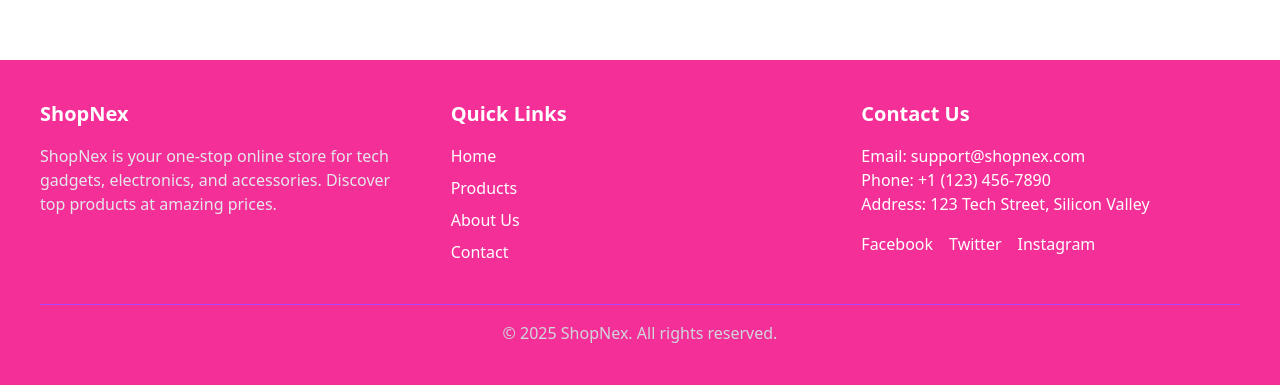
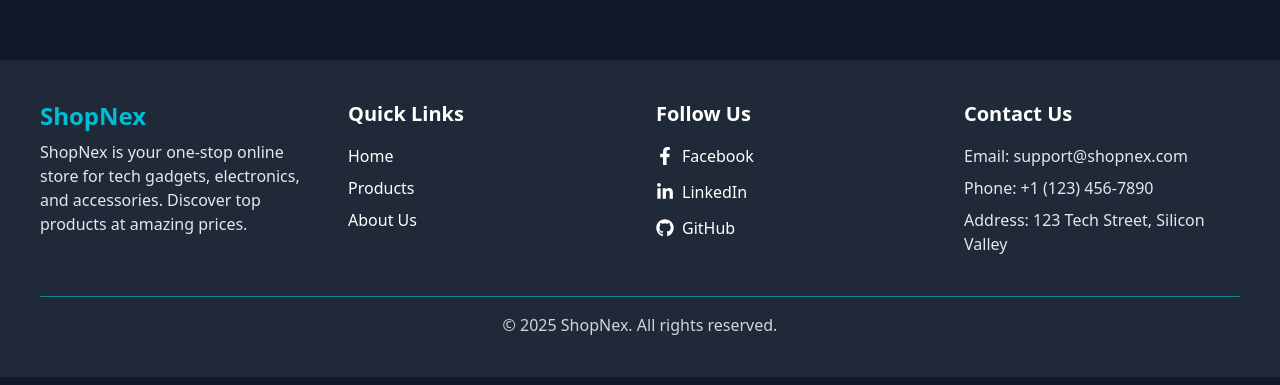
Before and after one commit to nurislam243/scic-assignment-10, a Next.js app: page /products/1 in a window 1280 px wide. Shown: the part 740-1125 px from the top of the page. Built offline with nearby package versions, Linux system fonts and the light colour scheme; no server answers; the database is empty.

Commit message:
completed footer section

```diff
--- a/next.config.mjs
+++ b/next.config.mjs
@@ -1,7 +1,7 @@
 /** @type {import('next').NextConfig} */
 const nextConfig = {
     images: {
-        domains: ["images.unsplash.com", "picsum.photos"],
+        domains: ["images.unsplash.com", "picsum.photos", "i.ibb.co.com"],
     },
 };
 
--- a/src/app/dashboard/add-product/page.jsx
+++ b/src/app/dashboard/add-product/page.jsx
@@ -67,7 +67,7 @@ export default function AddProductPage() {
   if (status === "unauthenticated") return null;
 
   return (
-    <div className="px-3 @min-[370px]:px-4 @min-[600px]:px-7 @min-[px-9]: @min-[1200px]:px-10 @min-[1580px]:px-0">
+    <div className="px-3 @min-[370px]:px-4 @min-[600px]:px-7 @min-[800px]:px-9 @min-[1200px]:px-10 @min-[1580px]:px-0">
       <div className="max-w-lg mx-auto mt-10 p-6 bg-base-100 shadow-xl rounded-xl">
         <h1 className="text-2xl font-bold mb-6 text-center">Add New Product</h1>
         <form onSubmit={handleSubmit} className="space-y-4">
--- a/src/app/globals.css
+++ b/src/app/globals.css
@@ -1,2 +1,16 @@
 @import "tailwindcss";
 @plugin "daisyui";
+
+@plugin "daisyui/theme" {
+  name: "dark";
+  default: true;
+  --color-primary: "#00BCD4";
+  --color-secondary: "#4A148C";
+  --color-accent: "#FF5722";
+  --color-neutral: "#1F2937";
+  --color-base-100: "#111827";
+  --color-info: "#3ABFF8";
+  --color-success: "#36D399";
+  --color-warning: "#FBBD23";
+  --color-error: "#F87272";
+}
--- a/src/app/layout.js
+++ b/src/app/layout.js
@@ -21,7 +21,7 @@ export const metadata = {
 
 export default function RootLayout({ children }) {
   return (
-    <html lang="en">
+    <html lang="en" data-theme="dark">
       <body className={`@container ${geistSans.variable} ${geistMono.variable} antialiased`}>
         <Providers>
           <Navbar />
--- a/src/app/products/[id]/page.jsx
+++ b/src/app/products/[id]/page.jsx
@@ -45,19 +45,19 @@ export default function ProductDetailPage({ params }) {
       <button onClick={() => router.back()} className="btn btn-secondary mb-6">
         ← Back
       </button>
-      <div className="bg-white shadow-lg rounded-xl overflow-hidden lg:flex lg:gap-6 p-6">
+      <div className="bg-base-200 shadow-lg rounded-xl overflow-hidden lg:flex lg:gap-6 p-6">
         <div className="lg:w-1/2">
           <Image
             src={product.image}
             alt={product.name}
             width={600}
             height={400}
-            className="object-cover rounded-lg"
+            className="object-cover rounded-lg w-[600px] h-[400px]"
           />
         </div>
         <div className="lg:w-1/2 mt-6 lg:mt-0">
           <h1 className="text-4xl font-bold mb-4">{product.name}</h1>
-          <p className="text-gray-700 mb-4">{product.description}</p>
+          <p className="text-base-content mb-4">{product.description}</p>
           <p className="text-3xl font-semibold mb-6">${product.price}</p>
           <button className="btn btn-primary">Add to Cart</button>
         </div>
--- a/src/app/products/page.jsx
+++ b/src/app/products/page.jsx
@@ -22,33 +22,33 @@ export default function ProductsPage() {
 
   return (
     <div className="container mx-auto py-10 px-3 @min-[370px]:px-4 @min-[600px]:px-7 @min-[px-9]: @min-[1200px]:px-10 @min-[1580px]:px-0 ">
-      <h1 className="text-3xl font-bold mb-6 text-center">Our Products</h1>
+      <h1 className="text-3xl text-primary font-bold mb-6 text-center">Our Products</h1>
 
       {products.length === 0 ? (
-        <p className="text-center text-gray-500">Loading products...</p>
+        <p className="text-center text-primary">Loading products...</p>
       ) : (
         <div className="grid grid-cols-1 sm:grid-cols-2 lg:grid-cols-3 gap-6">
           {products.map((product) => (
             <div
               key={product._id}
-              className="bg-white shadow-md rounded-xl overflow-hidden border hover:shadow-lg transition"
+              className="bg-base-200 shadow-md rounded-xl overflow-hidden border hover:shadow-lg transition"
             >
               <Image
                 src={product.image}
                 alt={product.name}
                 width={400}
                 height={250}
-                className="w-full object-cover"
+                className="w-full  h-[250px] object-cover "
               />
               <div className="p-5">
-                <h2 className="text-xl font-semibold">{product.name}</h2>
-                <p className="text-gray-600 mt-2">
+                <h2 className="text-primary text-xl font-semibold">{product.name}</h2>
+                <p className="text-base-content mt-2">
                   {product.description.slice(0, 100)}...
                 </p>
                 <p className="mt-3 font-bold text-lg">${product.price}</p>
                 <Link
                   href={`/products/${product._id}`}
-                  className="btn btn-primary mt-4 w-full inline-block text-center"
+                  className="btn btn-primary mt-4 w-full"
                 >
                   Details
                 </Link>
--- a/src/components/Footer.jsx
+++ b/src/components/Footer.jsx
@@ -1,14 +1,22 @@
-// components/Footer.jsx
+import { FaFacebookF, FaLinkedinIn, FaGithub } from "react-icons/fa";
 import Link from "next/link";
 
 export default function Footer() {
+  const socialLinks = [
+    { name: "Facebook", icon: <FaFacebookF />, href: "https://www.facebook.com/nur.islam.568309/" },
+    { name: "LinkedIn", icon: <FaLinkedinIn />, href: "https://www.linkedin.com/in/md-nur-islam1/" },
+    { name: "GitHub", icon: <FaGithub />, href: "https://github.com/nurislam243" },
+  ];
+
   return (
-    <footer className="bg-secondary text-white py-10 px-3 @min-[370px]:px-4 @min-[600px]:px-7 @min-[px-9]: @min-[1200px]:px-10 @min-[1580px]:px-0">
-      <div className="max-w-[1536px] mx-auto grid grid-cols-1 md:grid-cols-3 gap-8">
+    <footer className="bg-neutral text-white py-10 px-4 md:px-10">
+      <div className="max-w-[1536px] mx-auto grid grid-cols-1 md:grid-cols-4 gap-8">
         {/* About */}
         <div>
-          <h3 className="text-xl font-bold mb-4">ShopNex</h3>
-          <p className="text-gray-200">
+          <Link href="/" className="text-2xl font-bold text-primary">
+            ShopNex
+          </Link>
+          <p className="text-gray-200 mt-2">
             ShopNex is your one-stop online store for tech gadgets, electronics, and accessories. Discover top products at amazing prices.
           </p>
         </div>
@@ -18,49 +26,57 @@ export default function Footer() {
           <h3 className="text-xl font-bold mb-4">Quick Links</h3>
           <ul className="space-y-2">
             <li>
-              <Link href="/" className="hover:underline">
+              <Link href="/" className="hover:text-primary transition-colors">
                 Home
               </Link>
             </li>
             <li>
-              <Link href="/products" className="hover:underline">
+              <Link href="/products" className="hover:text-primary transition-colors">
                 Products
               </Link>
             </li>
             <li>
-              <Link href="/about" className="hover:underline">
+              <Link href="/about" className="hover:text-primary transition-colors">
                 About Us
-              </Link>
-            </li>
-            <li>
-              <Link href="/contact" className="hover:underline">
-                Contact
               </Link>
             </li>
           </ul>
         </div>
 
-        {/* Contact */}
+
+        {/* Social Links */}
+        <div>
+          <h3 className="text-xl font-bold mb-4">Follow Us</h3>
+          <ul className="flex flex-col gap-3">
+            {socialLinks.map((social) => (
+              <li key={social.name}>
+                <Link
+                  href={social.href}
+                  target="_blank"
+                  rel="noopener noreferrer"
+                  className="flex items-center gap-2 hover:text-primary transition-colors"
+                >
+                  <span className="text-lg">{social.icon}</span>
+                  {social.name}
+                </Link>
+              </li>
+            ))}
+          </ul>
+        </div>
+
+        {/* Contact Us */}
         <div>
           <h3 className="text-xl font-bold mb-4">Contact Us</h3>
-          <p>Email: support@shopnex.com</p>
-          <p>Phone: +1 (123) 456-7890</p>
-          <p>Address: 123 Tech Street, Silicon Valley</p>
-          <div className="flex space-x-4 mt-4">
-            <Link href="#" className="hover:text-gray-300">
-              Facebook
-            </Link>
-            <Link href="#" className="hover:text-gray-300">
-              Twitter
-            </Link>
-            <Link href="#" className="hover:text-gray-300">
-              Instagram
-            </Link>
-          </div>
+          <ul className="space-y-2 text-gray-200">
+            <li>Email: support@shopnex.com</li>
+            <li>Phone: +1 (123) 456-7890</li>
+            <li>Address: 123 Tech Street, Silicon Valley</li>
+          </ul>
         </div>
+
       </div>
 
-      <div className="mt-10 border-t border-purple-500 pt-4 text-center text-gray-300">
+      <div className="mt-10 border-t border-primary/60 pt-4 text-center text-gray-300">
         &copy; {new Date().getFullYear()} ShopNex. All rights reserved.
       </div>
     </footer>
--- a/src/components/ProductHighlights.jsx
+++ b/src/components/ProductHighlights.jsx
@@ -20,8 +20,8 @@ export default function ProductHighlights() {
   }, []);
 
   return (
-    <section className="max-w-[1536px] mx-auto px-3 @min-[370px]:px-4 @min-[600px]:px-7 @min-[px-9]: @min-[1200px]:px-10 @min-[1580px]:px-0">
-      <h2 className="text-3xl font-bold text-center mb-10 text-gray-800">
+    <section className="max-w-[1536px] mx-auto px-3 @min-[370px]:px-4 @min-[600px]:px-7 @min-[800px]:px-9 @min-[1200px]:px-10 @min-[1580px]:px-0 mb-8">
+      <h2 className="text-3xl font-bold text-center mb-10 text-primary">
         Featured Products
       </h2>
       <div className="grid grid-cols-1 sm:grid-cols-2 lg:grid-cols-4 gap-6">
@@ -39,9 +39,9 @@ export default function ProductHighlights() {
                 className="w-full h-48 object-cover"
               />
             </figure>
-            <div className="card-body items-start"> {/* Left align here */}
+            <div className="card-body bg-base-200 items-start"> {/* Left align here */}
               <h3 className="card-title text-primary">{product.name}</h3>
-              <p className="text-gray-600 line-clamp-2">{product.description}</p>
+              <p className="text-base-content/80 line-clamp-2">{product.description}</p>
               <p className="font-bold mt-2">${product.price}</p>
               <div className="card-actions mt-4">
                 <Link href={`/products/${product._id}`} className="btn btn-primary">View Details</Link>
```
Also changed, not shown: src/components/Navbar.jsx (+6 -5 lines).
